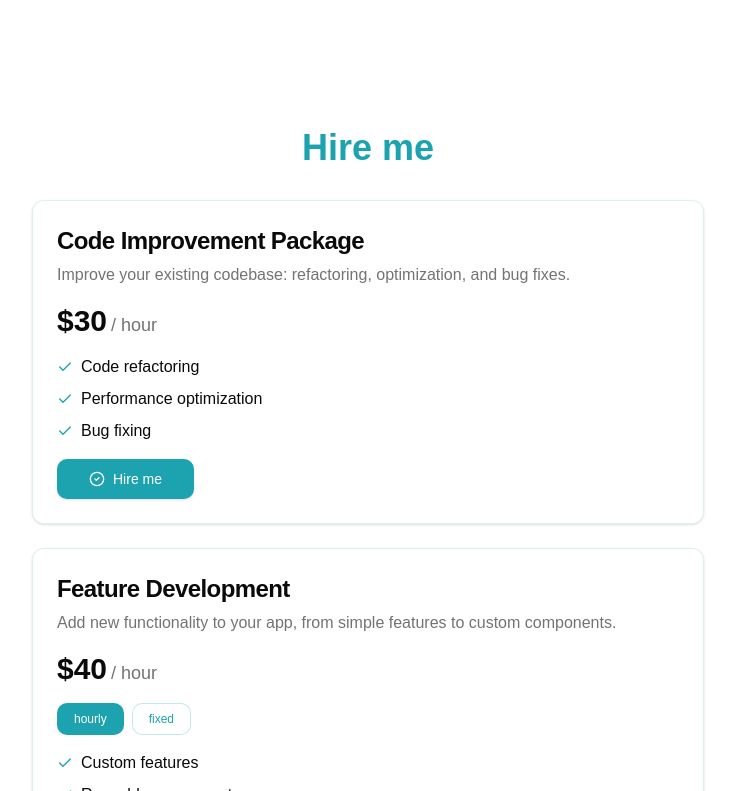
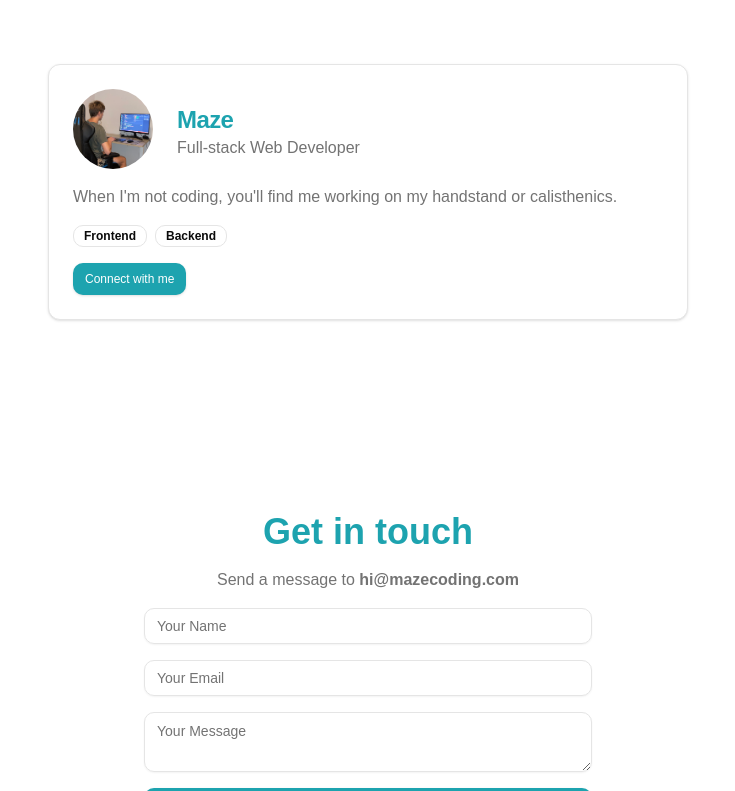
Before and after one commit to mazeincoding/maze-portfolio, a Next.js app: page / in a window 1280 px wide. Shown: the part 2649-3440 px from the top of the page, without its empty margins (272-1007 px from the left). Built offline with nearby package versions, Linux system fonts and the light colour scheme.

Commit message:
Got rid of the hire section from the landing

```diff
--- a/src/app/page.tsx
+++ b/src/app/page.tsx
@@ -14,7 +14,6 @@ export default function Home() {
       <Hero />
       <Projects />
       <Skills />
-      <Hire />
       <About />
       <Contact />
       <Footer />
```
